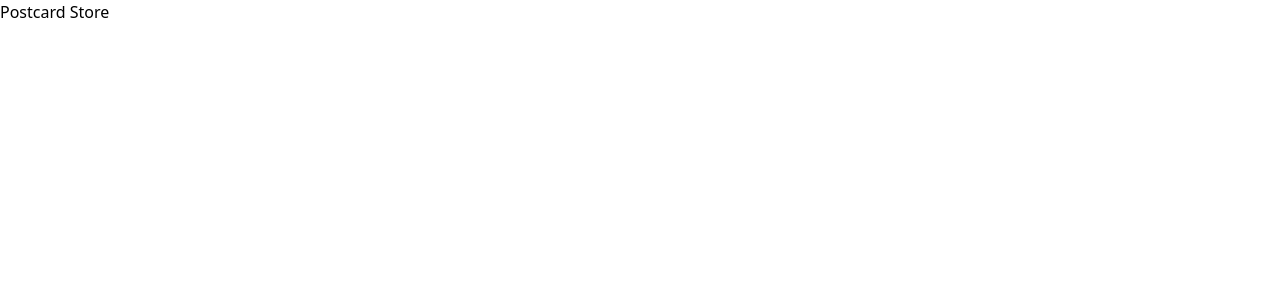
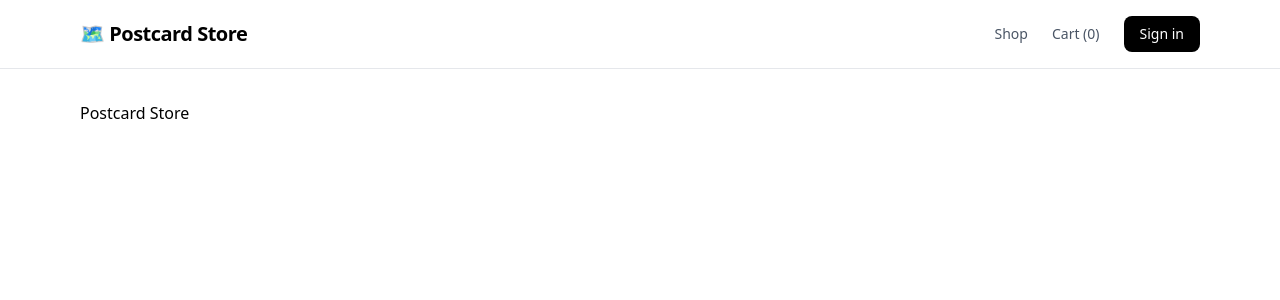
Before and after one commit to yoo-ran/postcard-store, a Next.js app: page / in a window 1280 px wide. Shown: the top 300 px of the page. Built offline with nearby package versions, Linux system fonts and the light colour scheme.

Commit message:
feat: add Navbar component with navigation links and root layout

```diff
--- a/src/app/layout.tsx
+++ b/src/app/layout.tsx
@@ -1,33 +1,17 @@
-import type { Metadata } from "next";
-import { Geist, Geist_Mono } from "next/font/google";
-import "./globals.css";
-
-const geistSans = Geist({
-  variable: "--font-geist-sans",
-  subsets: ["latin"],
-});
-
-const geistMono = Geist_Mono({
-  variable: "--font-geist-mono",
-  subsets: ["latin"],
-});
-
-export const metadata: Metadata = {
-  title: "Create Next App",
-  description: "Generated by create next app",
-};
+import Navbar from '@/components/layout/Navbar';
+import './globals.css';
 
 export default function RootLayout({
   children,
-}: Readonly<{
+}: {
   children: React.ReactNode;
-}>) {
+}) {
   return (
-    <html
-      lang="en"
-      className={`${geistSans.variable} ${geistMono.variable} h-full antialiased`}
-    >
-      <body className="min-h-full flex flex-col">{children}</body>
+    <html lang='en'>
+      <body>
+        <Navbar />
+        <main className='mx-auto max-w-6xl px-4 py-8'>{children}</main>
+      </body>
     </html>
   );
 }
--- /dev/null
+++ b/src/components/layout/Navbar.tsx
@@ -0,0 +1,27 @@
+import Link from 'next/link';
+
+export default function Navbar() {
+  return (
+    <nav className='border-b border-gray-200 bg-white'>
+      <div className='mx-auto max-w-6xl px-4 py-4 flex items-center justify-between'>
+        <Link href='/' className='text-xl font-semibold tracking-tight'>
+          🗺️ Postcard Store
+        </Link>
+        <div className='flex items-center gap-6'>
+          <Link href='/' className='text-sm text-gray-600 hover:text-black'>
+            Shop
+          </Link>
+          <Link href='/cart' className='text-sm text-gray-600 hover:text-black'>
+            Cart (0)
+          </Link>
+          <Link
+            href='/login'
+            className='text-sm bg-black text-white px-4 py-2 rounded-lg hover:bg-gray-800'
+          >
+            Sign in
+          </Link>
+        </div>
+      </div>
+    </nav>
+  );
+}
```
